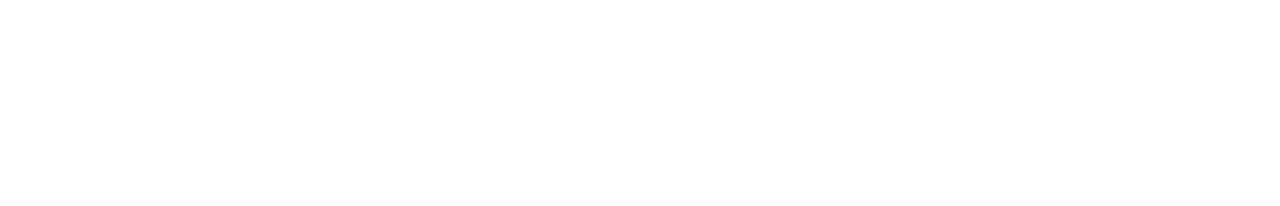
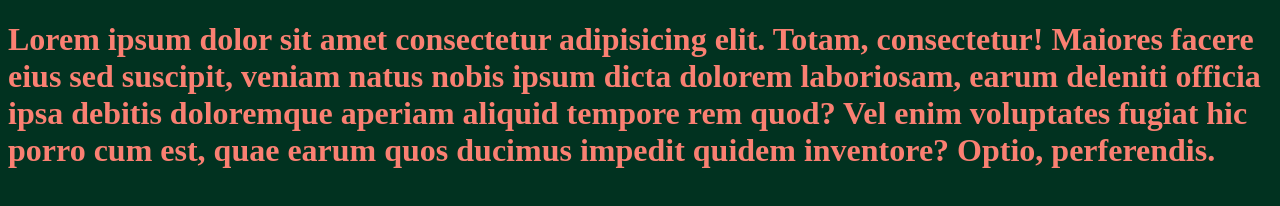
Before and after one commit to SQBeef/daily-opening, a plain HTML site: page index.html in a window 1280 px wide. Drawn offline with Linux system fonts and the light colour scheme.

Commit message:
lorem, salmoon color

```diff
--- a/index.html
+++ b/index.html
@@ -2,7 +2,16 @@
 <html>
 <head>
     <title> Josiah Jones Daily Openning</title>
+    <link rel="stylesheet" href="./style.css">
 </head>
 <body>
+    <h1>Lorem ipsum dolor sit amet consectetur adipisicing elit.
+        Totam, consectetur! Maiores facere eius sed suscipit, veniam natus
+         nobis ipsum dicta dolorem laboriosam, earum deleniti officia ipsa
+         debitis doloremque aperiam aliquid tempore rem quod? Vel enim voluptates
+         fugiat hic porro cum est, quae earum quos ducimus impedit quidem inventore?
+          Optio, perferendis.
+
+    </h1>
 </body>
 </html>
--- a/style.css
+++ b/style.css
@@ -1,3 +1,6 @@
 body {
-    background-color: lightblue;
+    background-color: #013220;
   }
+  h1{
+    color: salmon;
+  }
```
